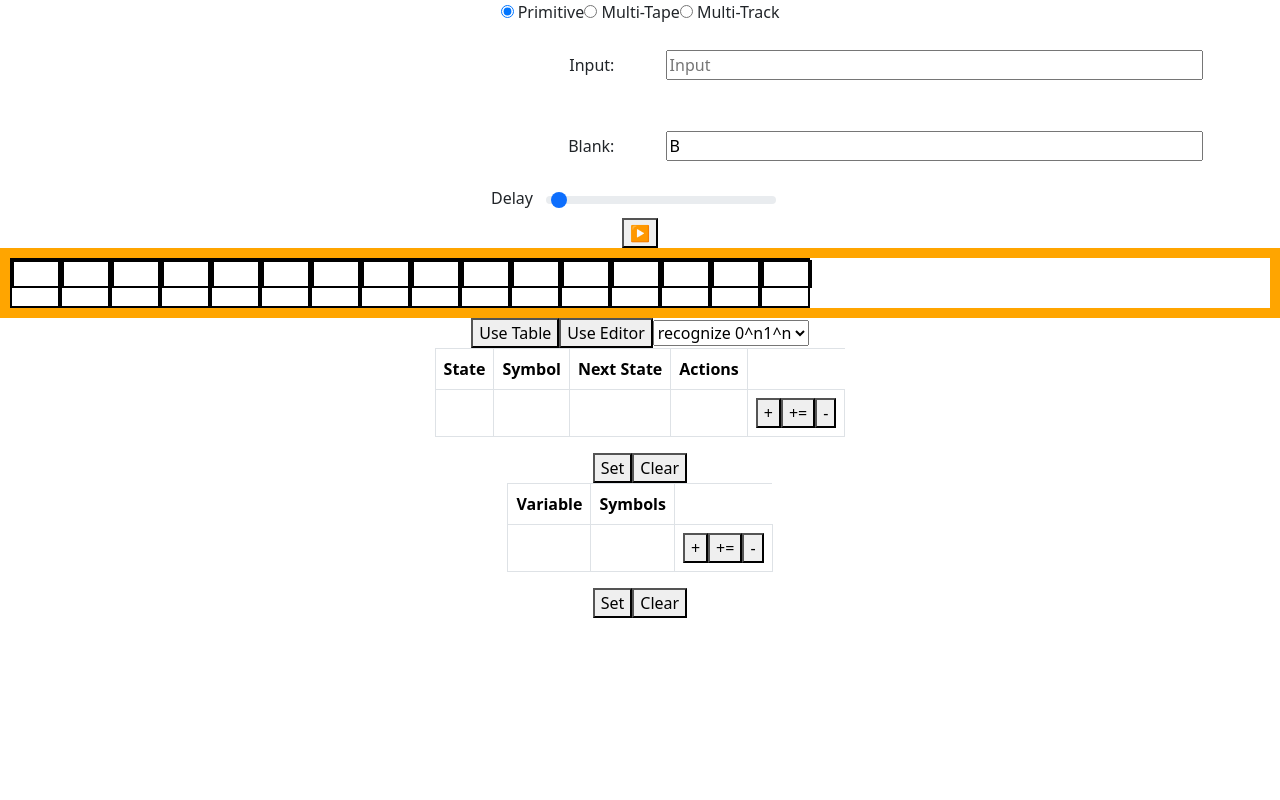
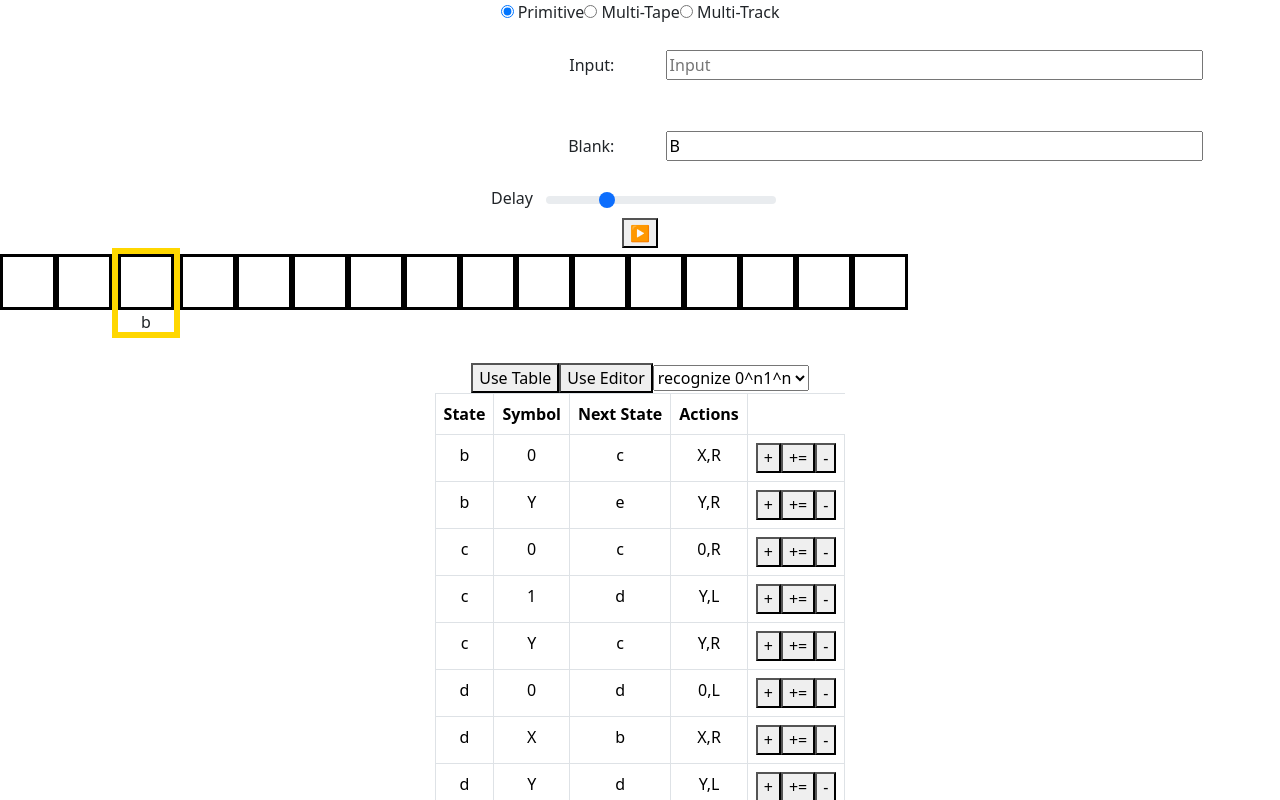
Before and after one commit to VenkataRamanaRao5/turing-machine, a React (Vite) app: page / in a window 1280 px wide. Shown: the top 800 px of the page. Built offline with nearby package versions, Linux system fonts and the light colour scheme.

Commit message:
Added head highlighter styles

```diff
--- a/src/App.css
+++ b/src/App.css
@@ -2,36 +2,71 @@
   margin: 0 auto;
   text-align: center;
 }
+
 .square{
-  width: 50px;
-  height: 50px;
-  resize: none;
+  width: 56px;
+  position: relative;
   display: block;
-  border: solid black 2px;
 }
 
 .symbol{
-  width: 50px;
+  width: 56px;
+  height: 56px;
   white-space: pre;
-  display: block;
-  resize: none;
-  border: solid black 2px;
+  display: flex;
+  position: relative;
+  align-items: center;
+  justify-content: center;
+  border-bottom: solid black 3px;
+  border-top: solid black 3px;
+  border-left: solid black 3px;
+  border-right: solid black 3px;
+}
+
+.head-top{
+  top: 0px;
+  border-top: solid gold 6px;
+  height: 62px;
+}
+
+.head-bottom{
+  border-bottom: solid gold 6px;
+  height: 90px;
+}
+
+.head-side{
+  width: 68px;
+  border-left: solid gold 6px;
+  border-right: solid gold 6px;
+}
+
+.track:has(.head-top) > .square:not(.head-top), .tape > .square:not(.head-top){
+  top: 6px;
 }
 
 .track, .tape{
-  border: solid green 5px;
   display: flex;
+}
+
+.tape{
+  margin-bottom: 25px;
   overflow-x: auto;
   -webkit-overflow-scrolling: touch;
   white-space: nowrap;
 }
 
-.track::-webkit-scrollbar, .tape::-webkit-scrollbar{
+#container:has(.track) {
+  overflow-x: auto;
+  -webkit-overflow-scrolling: touch;
+  white-space: nowrap;
+}
+
+#container::-webkit-scrollbar, .tape::-webkit-scrollbar{
   display: none;
 }
 
-.tape{
-  border: solid orange 10px;
+#container{
+  position: relative;
 }
 
 table{
--- a/src/App.tsx
+++ b/src/App.tsx
@@ -19,22 +19,35 @@ function App() {
 		[JSON.stringify(['e', ['']]), { next: 'f', actions: [[''], ['R']] }]
 	])
 
+	let tS = [
+		["b", "0", "c", "X,R"],
+		["b", "Y", "e", "Y,R"],
+		["c", "0", "c", "0,R"],
+		["c", "1", "d", "Y,L"],
+		["c", "Y", "c", "Y,R"],
+		["d", "0", "d", "0,L"],
+		["d", "X", "b", "X,R"],
+		["d", "Y", "d", "Y,L"],
+		["e", "Y", "e", "Y,R"],
+		["e", "B", "f", "B,R"]
+	]
+
 	const [isTable, setIsTable] = useState(true)
-	const [transitionArray, setTransitionArray]: [string[][], React.Dispatch<React.SetStateAction<string[][]>>] = useState( sessionStorage.getItem('transitionTable') ? JSON.parse(sessionStorage.getItem('transitionTable') as string) : [Array(4).fill('')])
+	const [transitionArray, setTransitionArray]: [string[][], React.Dispatch<React.SetStateAction<string[][]>>] = useState(sessionStorage.getItem('transitionTable') ? JSON.parse(sessionStorage.getItem('transitionTable') as string) : tS)
 	const [variablesArray, setVariablesArray]: [string[][], React.Dispatch<React.SetStateAction<string[][]>>] = useState(sessionStorage.getItem('variableTable') ? JSON.parse(sessionStorage.getItem('variableTable') as string) : [Array(2).fill('')])
 	const [machType, setMachType] = useState("1")
 	const [canvases, setCanvases] = useState(1)
 	const [tF, setTF] = useState(transitionTable)
-	const handleRadioChange = (e: React.FormEvent<HTMLInputElement>) => { setMachType(e.currentTarget.value); if (e.currentTarget.value === "1") setCanvases(1)}
+	const handleRadioChange = (e: React.FormEvent<HTMLInputElement>) => { setMachType(e.currentTarget.value); if (e.currentTarget.value === "1") setCanvases(1) }
 	const splitMultiLineDelimitedString = (s: string, delimiter: string | RegExp) => s.split('\n').map(e => e.split(delimiter).map(f => f.trim()))
 	const replace = (e: [string, string[], string, string[][]], lhs: string, rhs: string[]) => {
-		if(e[1].some(inp => inp == lhs)){
+		if (e[1].some(inp => inp == lhs)) {
 			return rhs.map(value =>
 				[e[0], e[1].map(inp => inp === lhs ? value : inp),
 				e[2], e[3].map(actions => actions.map(action => action === lhs ? value : action))] as [string, string[], string, string[][]]
 			)
 		}
-		else{
+		else {
 			return [e]
 		}
 	}
@@ -49,7 +62,7 @@ function App() {
 			let acts = Array.from(elems[3].matchAll(/\[([^\]]*)\]|([^,\s]+)/g)).map((e) => e[1] ? e[1] : e[0]).map(e => e.split(/, ?/))
 			let syms = Array.from(elems[1].matchAll(/\[([^\]]*)\]|([^,\s]+)/g)).map((e) => e[1] ? e[1] : e[0]).map(e => e.split(/, ?/))
 
-			if(syms.length == 0) syms.push([])
+			if (syms.length == 0) syms.push([])
 			return [elems[0], syms[0], elems[2], acts] as [string, string[], string, string[][]]
 
 		})
@@ -80,7 +93,7 @@ function App() {
 		</label>
 		{(machType === "2" || machType === "3") && <div>
 			<label>No. of {machType === "2" ? "tapes" : "tracks"}</label>
-			<input type="number" onChange={(e) => setCanvases(parseInt(e.currentTarget.value))} value={canvases}/>
+			<input type="number" onChange={(e) => setCanvases(parseInt(e.currentTarget.value))} value={canvases} />
 		</div>}
 
 		<Machine
@@ -97,13 +110,11 @@ function App() {
 			<select defaultValue="0^n1^n" onChange={(e) => {
 				console.log(e.currentTarget.value)
 				let mach = examples.get(e.currentTarget.value)
-				if(mach){
+				if (mach) {
 					setMachType(mach.machType.toString())
 					setCanvases(mach.noOfCanvases)
 					setTransitionArray(mach.transitions.split(/\n */).map(row => row.trim().split(/; */)))
 					console.log(mach.transitions.split(/\n */).map(row => row.trim().split(/; */)).toString())
-					setIsTable(false)
-					setIsTable(true)
 				}
 
 			}}>
@@ -118,12 +129,12 @@ function App() {
 					<Table
 						header={['State', 'Symbol', 'Next State', 'Actions']}
 						tableElems={transitionArray}
-					setTableElems={(e) => {setTransitionArray(e); sessionStorage.setItem('transitionTable', JSON.stringify(e))}}
+						setTableElems={(e) => { setTransitionArray(e); sessionStorage.setItem('transitionTable', JSON.stringify(e)) }}
 					/>
 					<Table
 						header={['Variable', 'Symbols']}
 						tableElems={variablesArray}
-					setTableElems={(e) => { setVariablesArray(e); sessionStorage.setItem('variableTable', JSON.stringify(e))} }
+						setTableElems={(e) => { setVariablesArray(e); sessionStorage.setItem('variableTable', JSON.stringify(e)) }}
 					/>
 				</>
 				:
--- a/src/Machine.tsx
+++ b/src/Machine.tsx
@@ -1,4 +1,4 @@
-import { memo, useEffect, useRef, useState } from "react";
+import { useEffect, useRef, useState } from "react";
 import Tape from "./Tape";
 import transF from "./transitionFunction"
 
@@ -22,13 +22,13 @@ const Machine = ({
     finalStates,
 }: Props) => {
     //const [width, setWidth] = useState(window.innerWidth)
-    const [height, setHeight] = useState(window.innerHeight)
+    //const [height, setHeight] = useState(window.innerHeight)
     const [input, setInput] = useState("")
-    const boxWidth = 50, boxHeight = 50
+    const boxWidth = 50//, boxHeight = 50
     const noOfBoxes = Math.max(Math.floor(screen.width / boxWidth), input.length)
     const buffer = Math.ceil(Math.log10(noOfBoxes + 1))
     const noOfTracks = isMultiTrack && noOfCanvases
-    const noOfTapes = isMultiTape && noOfCanvases
+    //const noOfTapes = isMultiTape && noOfCanvases
     const isPrimitive = !isMultiTape && !isMultiTrack
     const [blank, setBlank] = useState('B')
     const dummyBlanks: string[] = Array(noOfBoxes).fill(blank)
@@ -37,20 +37,27 @@ const Machine = ({
     const [state, setState] = useState(startState)
     const [isPlaying, setIsPlaying] = useState(false)
 
-    let [canvases, setCanvases] = useState(Array(noOfCanvases).fill('').map((e, i) => i == 0 ? first.current : dummyBlanks))
+    let [canvases, setCanvases] = useState(Array(noOfCanvases).fill('').map((_, i) => i == 0 ? first.current : dummyBlanks))
     const [heads, setHeads] = useState(Array(noOfCanvases).fill(0).map(() => buffer))
-    let trans: number = 0
+    //let trans: number = 0
 
     const stateRef = useRef(state), headsRef = useRef(heads), canvasesRef = useRef(canvases),
-        isPlayingRef = useRef(isPlaying), blankRef = useRef(blank), delayRef = useRef(500),
-        memory = useRef([]), nextStateRef = useRef('')
+        isPlayingRef = useRef(isPlaying), delayRef = useRef(500),
+        memory = useRef([]), nextStateRef = useRef('')//, blankRef = useRef(blank)
 
     const index = (ind: number) => isMultiTape ? ind : 0
+
+    const head = (isMultiTape: boolean, isPrimitive: boolean, noOfTracks: number, ind: number) => {
+        if(isMultiTape || isPrimitive)  return 4
+        else if(ind + 1 === noOfTracks) return 3
+        else if(ind === 0)  return 1
+        else return 2
+    }
 
     const pausePlay = () => {
         isPlayingRef.current = !isPlayingRef.current
         setIsPlaying(isPlayingRef.current)
-        console.log("Yes")
+        console.log("Yes", finalStates)
         if (isPlayingRef.current) transF(
             transitionFunction, canvasesRef, (s: string[][]) => { setCanvases(_ => s); canvasesRef.current = s },
             headsRef, (s: number[]) => { setHeads(_ => s); headsRef.current = s },
@@ -61,7 +68,7 @@ const Machine = ({
     }
 
     useEffect(() => {
-        canvasesRef.current = Array(noOfCanvases).fill('').map((e, i) => i == 0 ? first.current : dummyBlanks)
+        canvasesRef.current = Array(noOfCanvases).fill('').map((_, i) => i == 0 ? first.current : dummyBlanks)
         setCanvases(canvasesRef.current)
         console.log(first.current.toString(), canvases.toString(), transitionFunction)
         stateRef.current = startState
@@ -85,19 +92,22 @@ const Machine = ({
             </div>
             <div>
                 <label htmlFor="delayRange" className="form-label">Delay</label>
-                <input type="range" className="form-range" id="delayRange" onMouseUp={e => { delayRef.current = parseInt(e.currentTarget.value); e.currentTarget.blur()}} step={1} min={1} max={2000} />
+                <input type="range" className="form-range" id="delayRange" onMouseUp={e => { delayRef.current = parseInt(e.currentTarget.value); e.currentTarget.blur()}} step={1} min={1} max={2000} defaultValue={delayRef.current}/>
             </div>
             <button onClick={pausePlay}>{isPlaying ? "⏸️" : "▶️"}</button>
+            <div id="container">
+
             {canvases.map((tape, ind) =>
                 <Tape
-                    tape={tape}
-                    headPos={heads[index(ind)]}
-                    state={state}
-                    blank={blank}
-                    isMultiTrack={isMultiTrack}
-                    shouldShowHead={isMultiTape || (isMultiTrack && (ind + 1 === noOfTracks)) || isPrimitive}
+                tape={tape}
+                headPos={heads[index(ind)]}
+                state={state}
+                blank={blank}
+                isMultiTrack={isMultiTrack}
+                shouldShowHead={head(isMultiTape, isPrimitive, noOfTracks as number, ind)}
                 />)
             }
+            </div>
         </div>
     );
 }
--- a/src/Square.tsx
+++ b/src/Square.tsx
@@ -4,16 +4,23 @@ interface Props{
     symbol: string;
     state: string;
     blank: string;
-    shouldShowHead: boolean
+    shouldShowHead: number
 }
 
 const Square = function ({index, symbol, state, blank, shouldShowHead}: Props){
     //console.log("F", index, symbol)
+    const headOption = (n: number) => {
+        if(n == 0)  return ""
+        else if(n == 1) return " head-top head-side"
+        else if(n == 2) return " head-side"
+        else if(n == 3) return " head-bottom head-side"
+        else return " head-top head-bottom head-side"
+    }
     return (
-        <div key={index} className={shouldShowHead ? "square head" : "square"} onClick={() => {symbol = 'K'; console.log(symbol)}}>
-            <div className="symbol">{symbol === blank ? ' ' : symbol}</div>
-            {(shouldShowHead) && <span>{state}</span>}
-        </div>
+        <span key={index} className={"square" + headOption(shouldShowHead)} onClick={() => {symbol = 'K'; console.log(symbol)}}>
+            <span className="symbol">{symbol === blank ? ' ' : symbol}</span>
+            {(shouldShowHead >= 3) && <span>{state}</span>}
+        </span>
     );
 }
 
--- a/src/Tape.tsx
+++ b/src/Tape.tsx
@@ -6,7 +6,7 @@ interface Prop{
     state: string;
     blank: string;
     isMultiTrack: boolean;
-    shouldShowHead: boolean;
+    shouldShowHead: number;
 };
 
 function Tape({tape, headPos, state, blank, isMultiTrack, shouldShowHead}: Prop){
@@ -20,7 +20,7 @@ function Tape({tape, headPos, state, blank, isMultiTrack, shouldShowHead}: Prop)
                 symbol={sq}
                 state={state}
                 blank={blank}
-                shouldShowHead={shouldShowHead && (sqind === headPos)}
+                shouldShowHead={(sqind === headPos) ? shouldShowHead : 0}
             />)}
     </div>
     )
```
Lines whose indentation alone changed are shown as unchanged.
